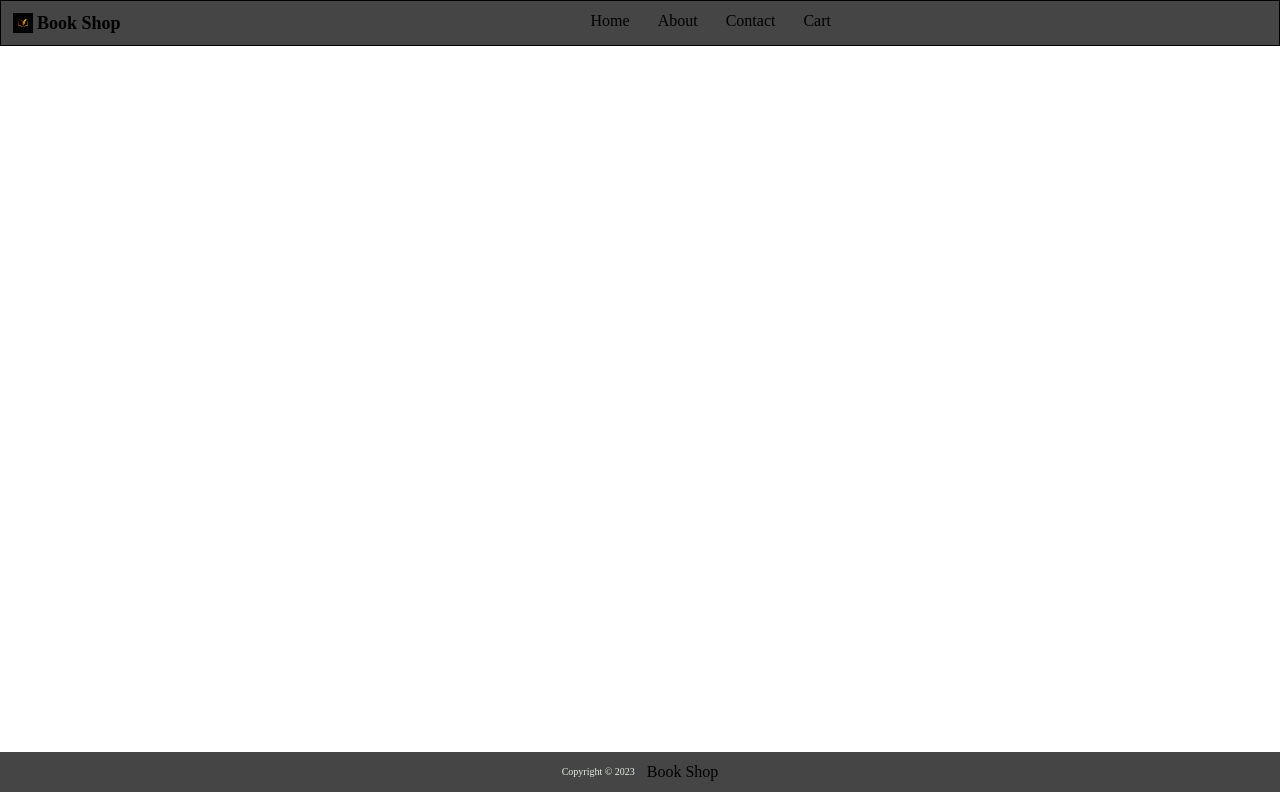
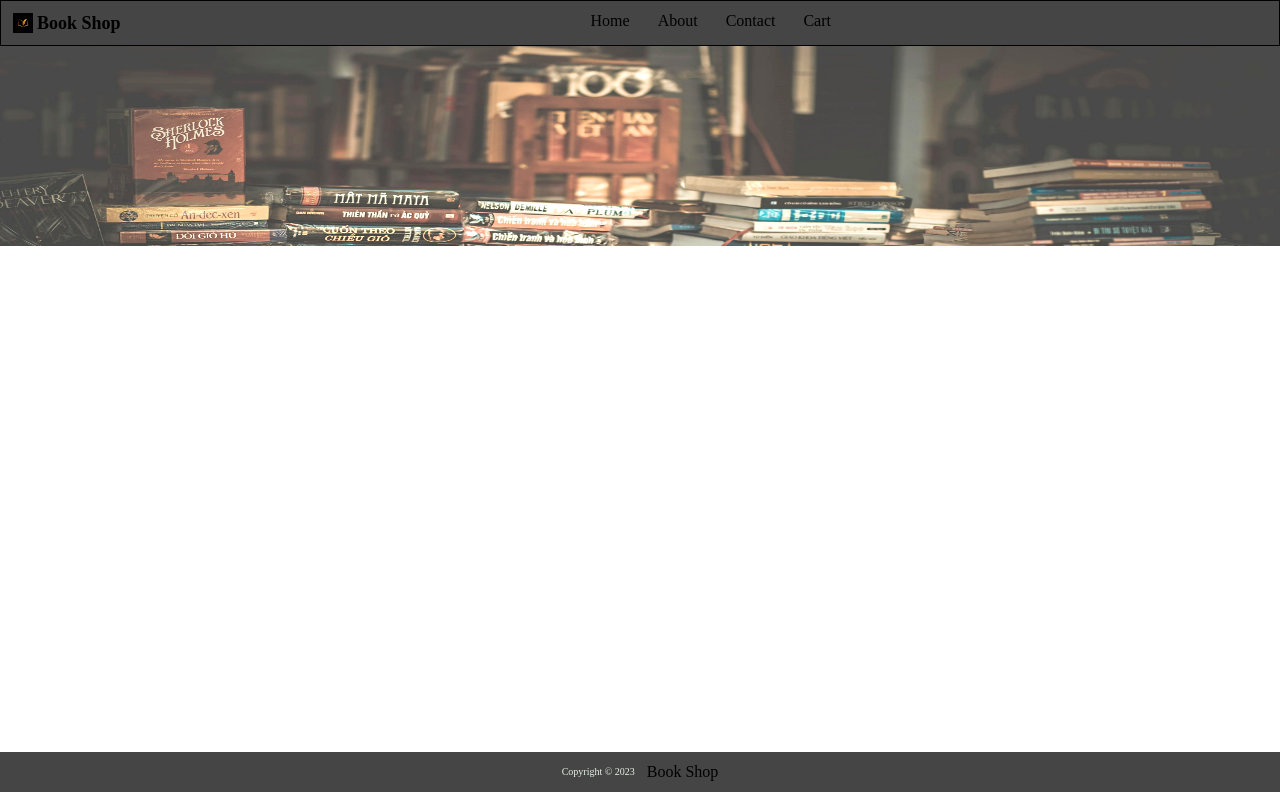
Before and after one commit to ChathuraBhashitha01/book_shop_application, a React (Create React App) app: page /about in a window 1280 px wide. Built offline with nearby package versions, Linux system fonts and the light colour scheme.

Commit message:
created route

```diff
--- a/package.json
+++ b/package.json
@@ -3,6 +3,7 @@
   "version": "0.1.0",
   "private": true,
   "dependencies": {
+    "@react-buddy/ide-toolbox": "^2.4.0",
     "@testing-library/jest-dom": "^5.17.0",
     "@testing-library/react": "^13.4.0",
     "@testing-library/user-event": "^13.5.0",
--- a/src/view/common/DefaultContent/DefaultLayout.tsx
+++ b/src/view/common/DefaultContent/DefaultLayout.tsx
@@ -1,14 +1,14 @@
 import {Component} from "react";
 import {NavBar} from "../NavBar/NavBar";
 import {Footer} from "../Footer/Footer";
-import {Home} from "../../page/Home/Home";
+import {MainContent} from "../MainContent/MainContent";
 
 export class DefaultLayout extends Component {
     render() {
         return (
             <div className="w-[100vw] h-[100vh]">
                 <NavBar></NavBar>
-                <Home></Home>
+                <MainContent></MainContent>
                 <Footer></Footer>
             </div>
         );
--- /dev/null
+++ b/src/view/common/MainContent/MainContent.tsx
@@ -0,0 +1,17 @@
+import {Component} from "react";
+import {Route, Routes} from "react-router-dom";
+import {Home} from "../../page/Home/Home";
+import {About} from "../../page/About/About";
+
+export class MainContent extends Component {
+    render() {
+        return (
+            <div>
+                <Routes>
+                    <Route path="/" Component={Home}/>
+                    <Route path="/about" Component={About}/>
+                </Routes>
+            </div>
+        );
+    }
+}
--- a/src/view/common/NavBar/NavBar.tsx
+++ b/src/view/common/NavBar/NavBar.tsx
@@ -1,5 +1,6 @@
 import {Component} from "react";
 import icon from '../../../images/creative-abstract-book-feather-logo-design-vector.jpg';
+import {Link} from "react-router-dom";
 
 export class NavBar extends Component {
     render() {
@@ -13,10 +14,10 @@ export class NavBar extends Component {
 
                 <ul className="list-none ml-[100px] pl-[350px] ">
                     <li className="inline-block mr-2 text-black cursor-pointer hover:text-white pl-[20px]">
-                        Home
+                        <Link to="/">Home</Link>
                     </li>
                     <li className="inline-block mr-2 text-black cursor-pointer hover:text-white pl-[20px]">
-                        About
+                        <Link to="/about">About</Link>
                     </li>
                     <li className="inline-block mr-2 text-black cursor-pointer hover:text-white pl-[20px]">
                         Contact
--- /dev/null
+++ b/src/view/page/About/About.tsx
@@ -0,0 +1,15 @@
+import {Component} from "react";
+import icon from "../../../images/pexels-minan1398-694740.jpg"
+
+export class About extends Component {
+    render() {
+        return (
+            <div className="h-[88.3vh]">
+                <img src={icon} alt="" className="h-[25vh] w-[100vw] filter brightness-150 opacity-80"/>
+                <div className="w-[30vh] h-[30vh] bottom-1 border-black">
+
+                </div>
+            </div>
+        );
+    }
+}
```
Also changed, not shown: src/index.tsx (+4 -4 lines), src/images/pexels-minan1398-694740.jpg (added), 1 other file (tests, documents, lock files or other folders).
